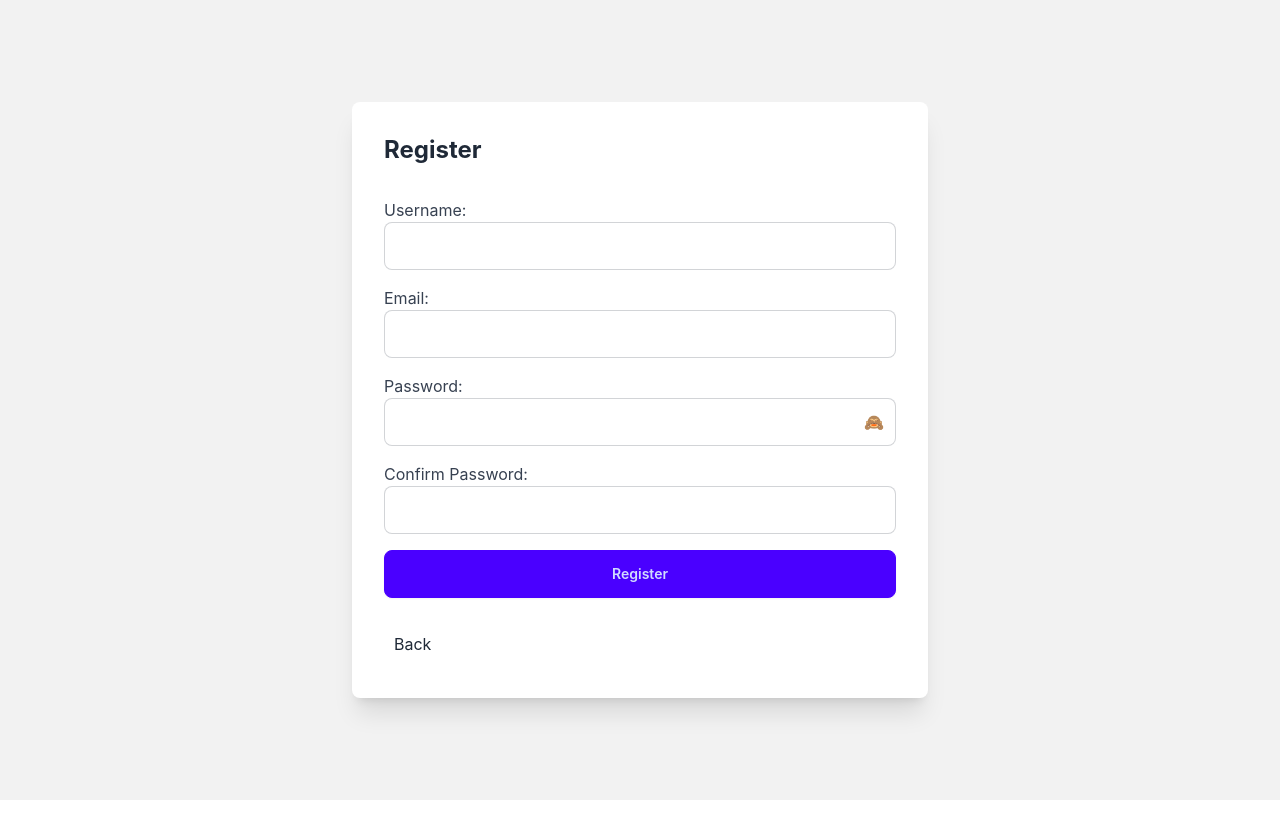
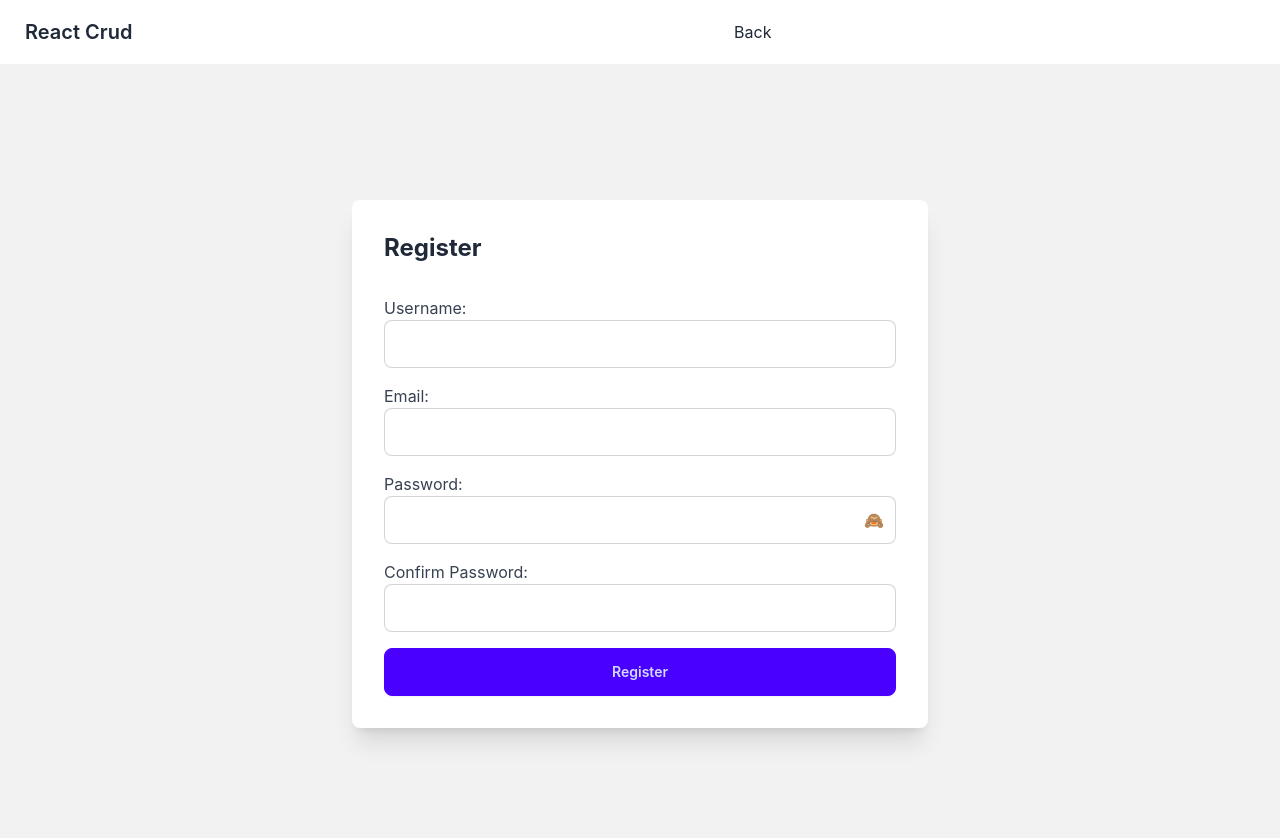
Before and after one commit to MillerSenior/CRUD-React, a React (Create React App) app in the folder frontend/: page /register in a window 1280 px wide. Shown: the top 838 px of the page. Before the commit the page ends 800 px from the top, so only its background shows below. Built offline with nearby package versions, Linux system fonts and the light colour scheme.

Commit message:
navbar addition

```diff
--- a/frontend/src/components/Login.js
+++ b/frontend/src/components/Login.js
@@ -2,6 +2,7 @@ import React, {useState} from 'react';
 import axios from 'axios';
 import {useNavigate, Link} from 'react-router-dom';
 import BiometricLogin from './BiometricLogin';
+import BackButton from "./BackButton";
 
 function Login() {
     const [username, setUsername] = useState('');
@@ -99,6 +100,10 @@ function Login() {
     //     </div>
     // );
     return (
+        <>
+            <div className="navbar bg-base-100">
+                <a className="btn btn-ghost text-xl">React Crud</a>
+             </div>
         <div className="flex items-center justify-center min-h-screen bg-base-200 p-4">
             <div className="card w-full max-w-sm sm:max-w-md md:max-w-lg lg:max-w-xl bg-white shadow-xl rounded-lg">
                 <div className="card-body">
@@ -144,6 +149,7 @@ function Login() {
                 </div>
             </div>
         </div>
+            </>
     );
 }
 
--- a/frontend/src/components/Register.js
+++ b/frontend/src/components/Register.js
@@ -121,8 +121,15 @@ function Register() {
     //     </div>
     // );
     return (
-        <div className="flex items-center justify-center min-h-screen bg-base-200 p-4">
-            <div className="card w-full max-w-sm sm:max-w-md md:max-w-lg lg:max-w-xl bg-white shadow-xl rounded-lg">
+        <>
+            <div className="navbar bg-base-100">
+                <a className="btn btn-ghost text-xl">React Crud</a>
+                <div className="navbar-end">
+                    <BackButton className="btn btn-secondary w-full"/>
+                </div>
+            </div>
+            <div className="flex items-center justify-center min-h-screen bg-base-200 p-4">
+                <div className="card w-full max-w-sm sm:max-w-md md:max-w-lg lg:max-w-xl bg-white shadow-xl rounded-lg">
                 <div className="card-body">
                     <h2 className="card-title text-center text-2xl font-bold mb-6">Register</h2>
                     {error && <p className="text-red-500 text-center mb-4">{error}</p>}
@@ -177,12 +184,10 @@ function Register() {
                         </div>
                         <button type="submit" className="btn btn-primary w-full">Register</button>
                     </form>
-                    <div className="mt-4">
-                        <BackButton className="btn btn-secondary w-full" />
-                    </div>
                 </div>
             </div>
         </div>
+        </>
     );
 }
 
```
Also changed, not shown: 1 other file (tests, documents, lock files or other folders).
